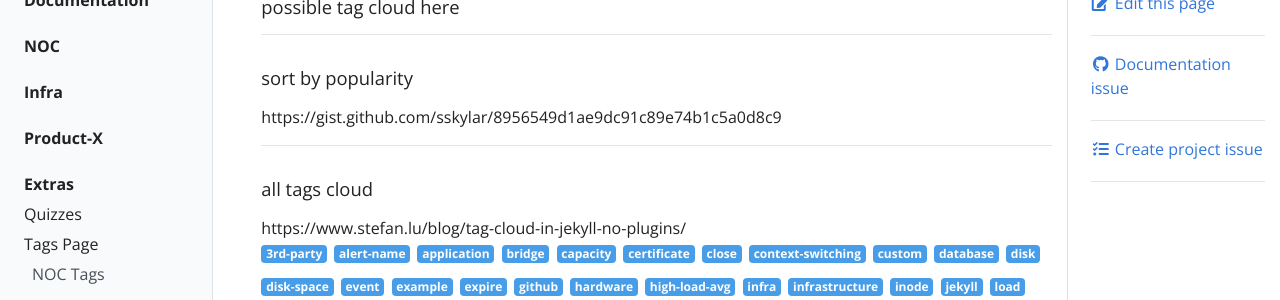
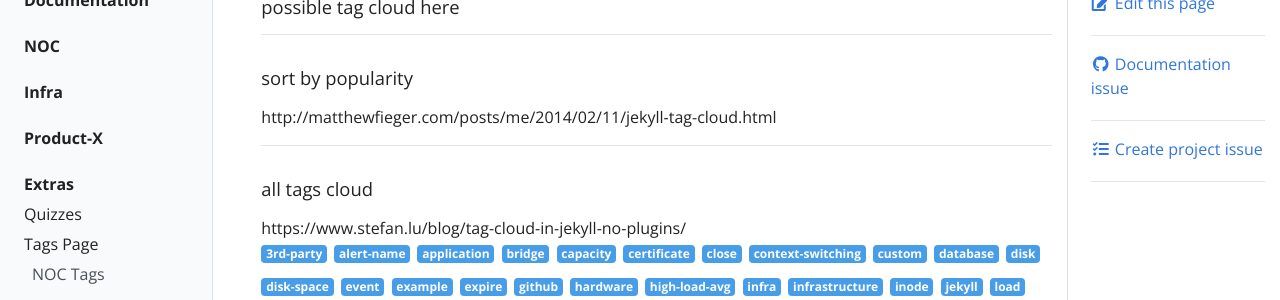
Before and after one commit to 101101/kb, a Jekyll site: the page built from pages/test_1.html, in a window 1280 px wide and 900 px high, scrolled down 475 px. Shown: the part 154-454 px from the top of the window. Built offline with Jekyll 4.4.1, drawn with Linux system fonts in a browser that asks for light colours.

Commit message:
Update tst_tags_from_doc_tags.html

```diff
--- a/_includes/tst_tags_from_doc_tags.html
+++ b/_includes/tst_tags_from_doc_tags.html
@@ -1,20 +1,15 @@
 
 <h5>sort by popularity</h5>
-https://gist.github.com/sskylar/8956549d1ae9dc91c89e74b1c5a0d8c9
+http://matthewfieger.com/posts/me/2014/02/11/jekyll-tag-cloud.html
 <br>
 
-{% assign vvv_tags = '' | split: ',' %}
 
-{% capture tags %}
- {% for doc in site.docs %}
-    {% for tags in doc.tags %}
-        {% for tag in tags %}
-          <ul data-sort="{{ site.docs.size | minus: tag[1].size | prepend: '0000' | slice: -4, 4 }}">
-             <a href="/{{ site.tag_page_dir }}/{{ tag[0] | slugify: 'pretty' }}">{{ tag[0] }} <span>{{ tag[1].size }}</span></a>
-          </ul>
-        {% endfor %}
+{% for doc in site.docs %}
+  {% for tags in doc.tags %}
+    {% for tag in tags %}
+      <span style="font-size: {{ tag | last | size | times: 1000 | divided_by: site.tags.size | plus: 100 }}%">
+      {{ tag | first | replace: ' ', '-'}}
+      </span>
     {% endfor %}
+  {% endfor %}
 {% endfor %}
-{% endcapture %}
-
-{{ tags }}
```
